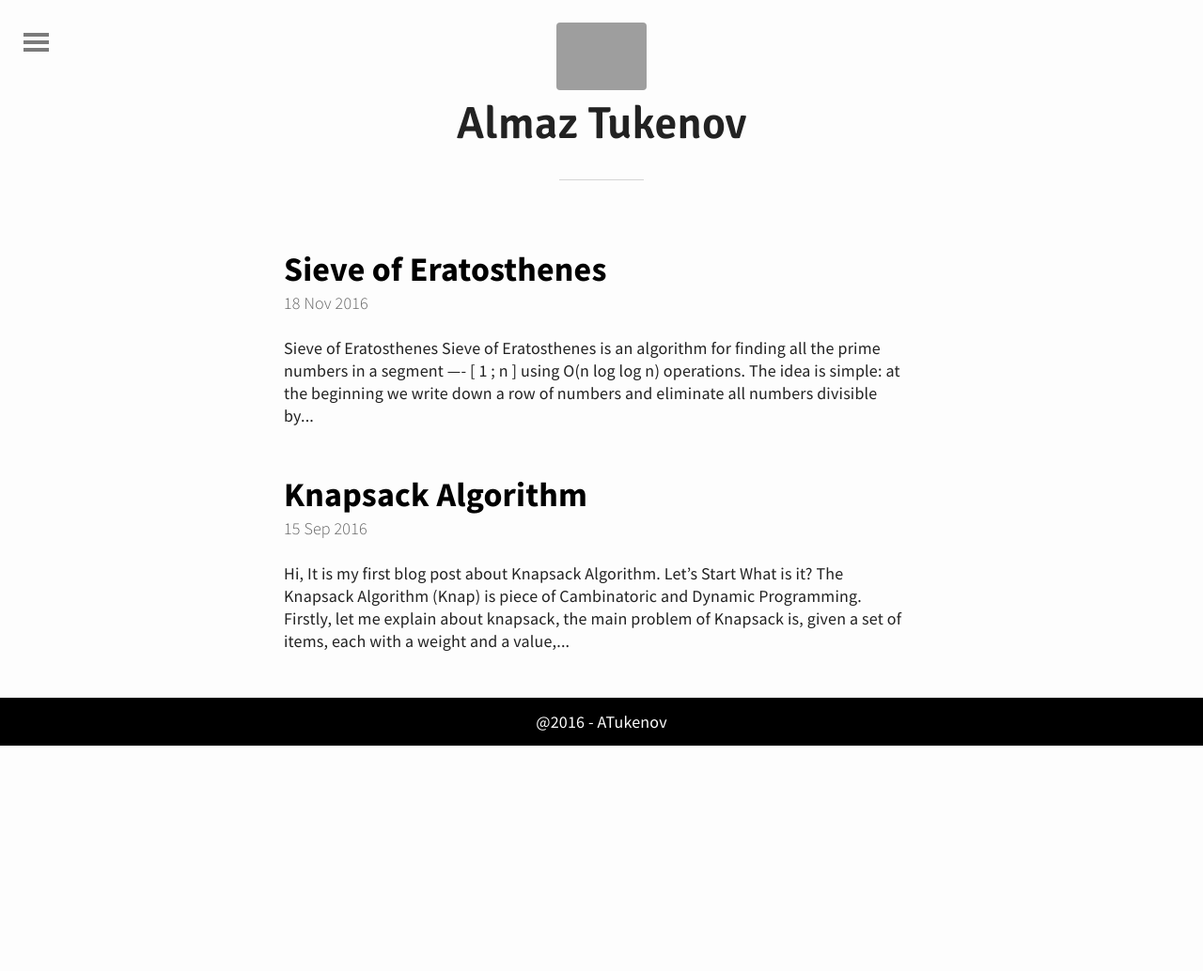
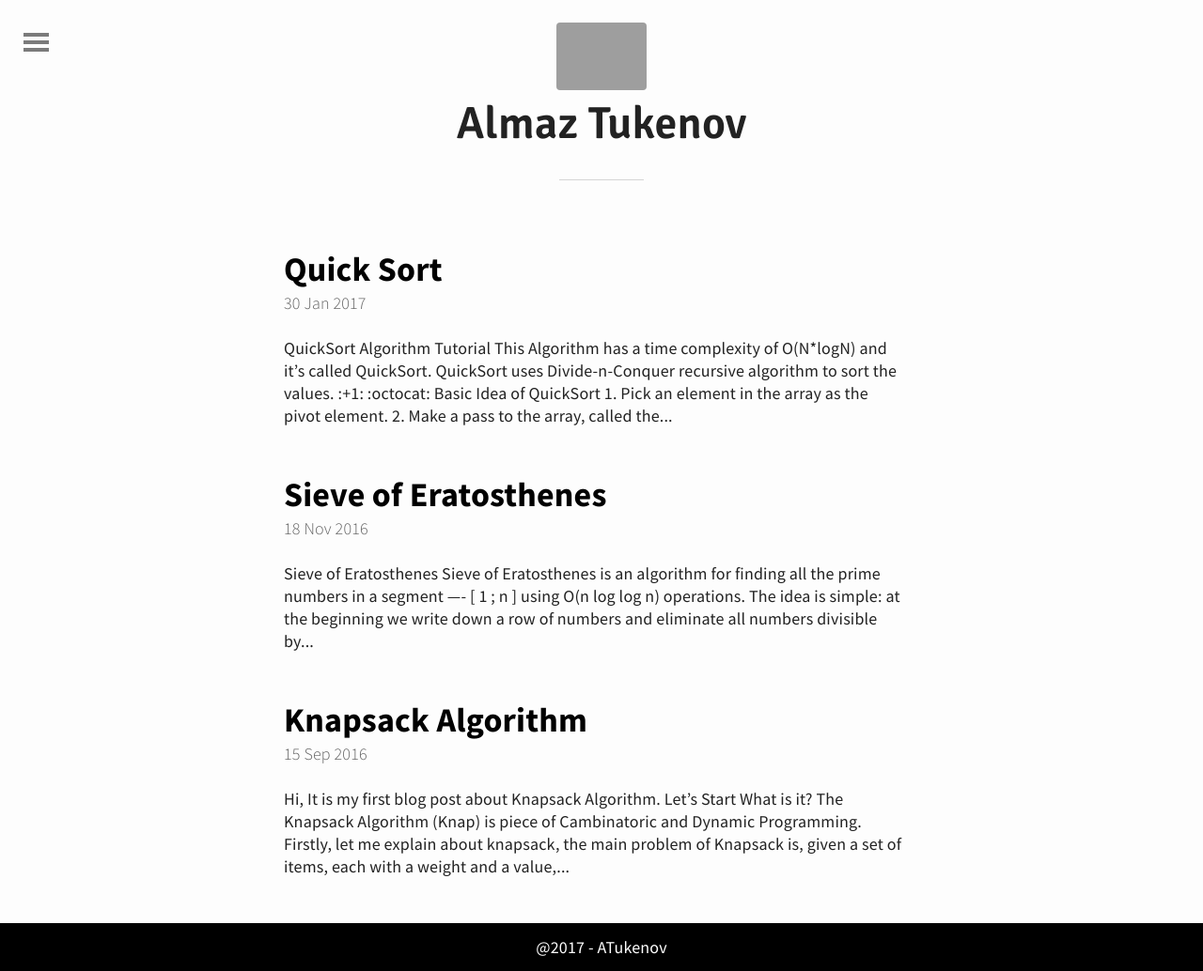
Before and after one commit to atukenov/atukenov.github.io, a Jekyll site: the page built from index.html, in a window 1280 px wide. Shown: the whole page at 94% size. Built offline with Jekyll 4.4.1, drawn with Linux system fonts in a browser that asks for light colours; nearby versions of some CDN libraries; the list of posts is cut into pages by our own code; before the commit the page ends 900 px from its top, so only the background shows below that; some of the changed lines change nothing that is shown; grey boxes are pictures that could not be loaded.

Commit message:
New QuickSort topic is added

````diff
--- a/_includes/footer.html
+++ b/_includes/footer.html
@@ -1 +1 @@
-<footer><span>@2016 - ATukenov</span></footer>
+<footer><span>@2017 - ATukenov</span></footer>
--- /dev/null
+++ b/_posts/2017-01-30-Quick-Sort.md
@@ -0,0 +1,130 @@
+---
+title: Quick Sort
+---
+
+### QuickSort Algorithm Tutorial
+
+
+This Algorithm has a time complexity of **O(N\*logN)** and it's called _QuickSort_\.
+
+QuickSort uses Divide-n-Conquer recursive algorithm to sort the values\. :+1: :octocat:
+
+#### Basic Idea of QuickSort
+
+
+		1. Pick an element in the array as the pivot element.
+		2. Make a pass to the array, called the PARTITION step, which rearranges the elements in the array:
+			a. The pivot element is in the proper place
+    		b. The elements less than pivot element are on the left of it
+    		c. The elements greater than pivot element are on the right of it
+		3. Recursively apply the above process to the left and right part of the pivot element.
+
+#### Algorithm  :octocat:
+
+**Step 1.**  Choosing the Pivot Element
+
+Choosing the pivot element can determine the complexity of the algorithm i.e. whether it will be **NlogN** or quadratic time:
+
+		a. Normally we choose the first, last or the middle element as pivot.
+		   This can harm us badly as the pivot might end up to be the smallest or the largest element,
+		   thus leaving one of the partitions empty.
+
+		b. We should choose the Median of the first, last and middle elements.
+		   If there are N elements, then the ceiling of N/2 is taken
+		   as the pivot element.
+
+		_Example:_
+
+**8, 3, 25, 6, 10, 17, 1, 2, 18, 5**
+
+	First element: 	8
+	Middle element: 10
+	Last element: 	5
+
+Therefore the median on **\[8,10,5\]** is 8.
+
+**Step 2.**  Partitioning
+
+		a. First thing is to get the pivot out of the way and swapping it with the last number.
+
+		_Example: (shown using the above array elements)_
+
+**5, 3, 25, 6, 10, 17, 1, 2, 18, 8**
+
+		b. Now we want the elements greater than pivot to be on the right side of it and
+		   similarly the elements less than pivot to be on the left side of it.
+
+		For this we define 2 pointers, namely i and j.
+		i being at the first index and j being and the last index of the array.
+
+		* While i is less than j we keep in incrementing i until we find an element greater than pivot.
+		* Similarly, while j is greater then i keep decrementing j  until we find an element less than pivot.
+		* After both i and j stop we swap the elements at the indexes of i and j respectively.
+
+		c. Restoring the pivot
+
+		When the above steps are done correctly we will get this as our output:
+
+**\[5, 3, 2, 6, 1\] \[8\] \[10, 25, 18, 17\]**
+
+**Step 3.** Recursively Sort the left and right part of the pivot.
+
+### C++ Code
+
+```c++
+int myints[] = {32, 71, 12, 45, 26, 80, 53, 33};
+sort (myints.begin(), myints.begin()+7);  // 12 26 32 33 45 53 71 80
+```
+
+
+### Java Code
+
+```java
+public class QuickSortAlgorithm
+{
+	protected static int A[];
+
+    public void sort(int[] A) {
+        if (A == null || A.length == 0)
+            return;
+        quicksort(A, 0, A.length - 1);
+    }
+
+    public void quicksort(int[] A, int left, int right) {
+        int pivot = A[left + (right - left) / 2];
+        int i = left;
+        int j = right;
+        while (i <= j)
+        {
+            while (A[i] < pivot)
+                i++;
+            while (A[j] > pivot)
+                j--;
+            if (i <= j)
+            {
+                exchange(i, j);
+                i++;
+                j--;
+            }
+        }
+
+        if (left < j)
+            quicksort(A, left, j);
+        if (i < right)
+            quicksort(A, i, right);
+    }
+
+    public void exchange(int i, int j){
+        int temp = A[i];
+        A[i] = A[j];
+        A[j] = temp;
+    }
+}
+```
+# Complexity of QuickSort
+
+**Worst Case : O\(NlogN\)**
+	This happens when the pivot is the smallest or the largest element. Then one of the partition is empty and we repeat the recursion for N-1 elements
+
+**Best Case: O\(NlogN\)**
+	This is when the pivot is the median of the array and the left and right part are the of the same size. There are **logN** partitions and to compare we do N comparisions
````
